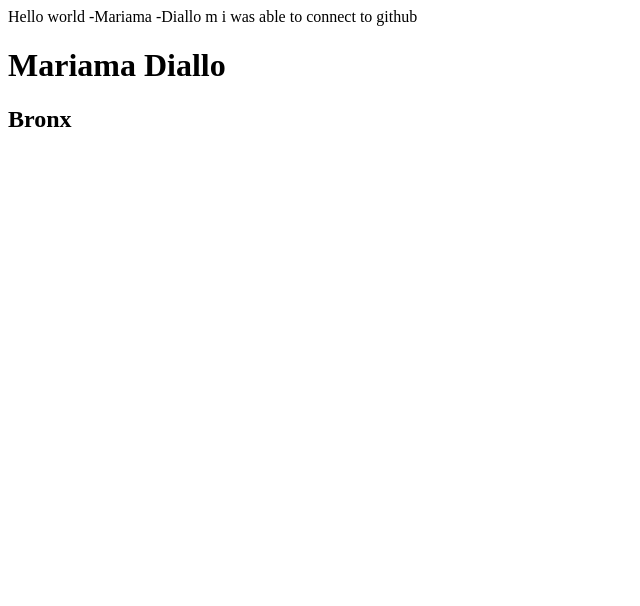
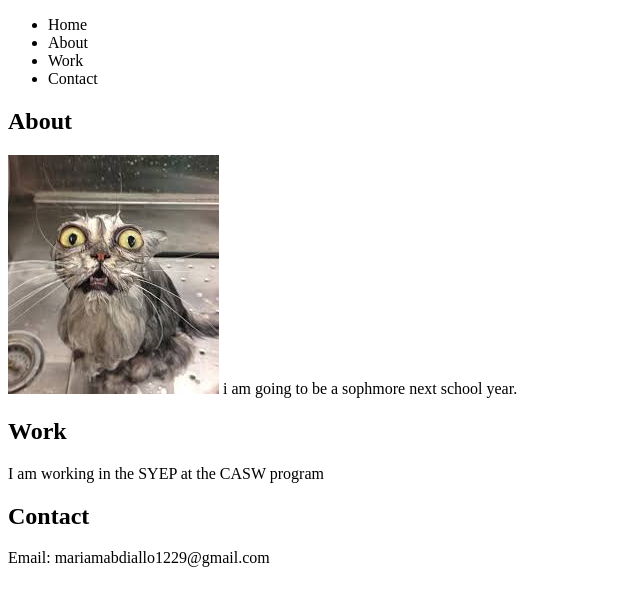
Before and after one commit to M4riama/folder1, a plain HTML site: page index.html in a window 1280 px wide. Shown: the whole page, without its empty margins (0-640 px from the left). Drawn offline with Linux system fonts and the light colour scheme.

Commit message:
We started our "About me" Page

```diff
--- a/index.html
+++ b/index.html
@@ -7,15 +7,34 @@
   <title>replit</title>
   <link href="style.css" rel="stylesheet" type="text/css" />
 </head>
+ <body>
 
-<body>
-  Hello world -Mariama -Diallo m
-  i  was able to connect to github
+  <nav>
+   <ul>
+    <li>Home</li>
+    <li>About</li>
+    <li>Work</li>
+    <li> Contact</li>
+   </ul>
+ </nav>
 
-  <h1> Mariama Diallo</h1>
+ <section>
+ <h1>About</h1>
+  <img src="cat pic.jpeg"
+  <p> i am going to be a sophmore next school year. </p>
+ </section>
 
-  <h2>Bronx</h2>
-    <script src="script.js"></script>
+   <section>
+     <h1>Work</h1>
+     <p>I am working in the SYEP at the CASW program</p>
+   </section>
+
+   <section>
+     <h2>Contact</h2>
+     <p>Email: mariamabdiallo1229@gmail.com</p>
+   </section>
+
+  <script src="script.js"></script>
 </body>
 
 </html>
```
Also changed, not shown: CFCA9CB3-10A7-4BD6-96BE-59ED2B44D971.jpeg (added), cat pic.jpeg (added).
